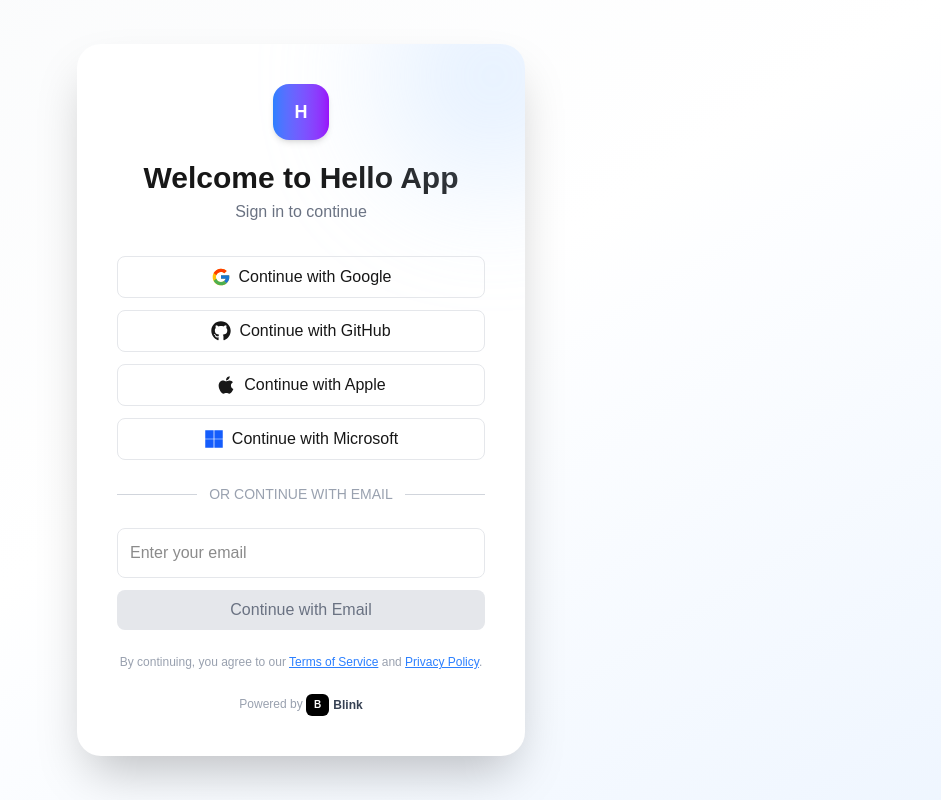
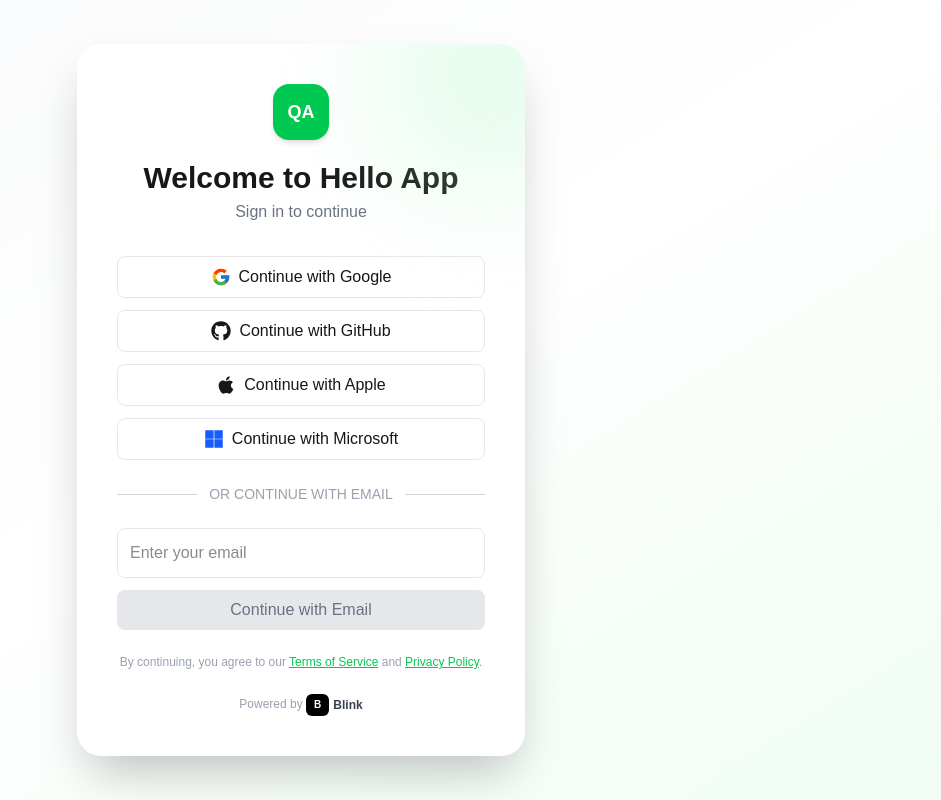
Before and after one commit to HudsonWayne/SignLanguageConvetor, a Next.js app in the folder Desktop/FastApplyAi/fastapplyai/: page /signin in a window 1280 px wide. Shown: the whole page, without its empty margins (339-1280 px from the left). Built offline with nearby package versions, Linux system fonts and the light colour scheme.

Commit message:
initial commit

```diff
--- a/Desktop/FastApplyAi/fastapplyai/package.json
+++ b/Desktop/FastApplyAi/fastapplyai/package.json
@@ -10,6 +10,7 @@
   },
   "dependencies": {
     "bcryptjs": "^3.0.3",
+    "framer-motion": "^12.23.24",
     "mongoose": "^8.19.3",
     "next": "16.0.1",
     "react": "19.2.0",
--- a/Desktop/FastApplyAi/fastapplyai/src/app/signin/page.tsx
+++ b/Desktop/FastApplyAi/fastapplyai/src/app/signin/page.tsx
@@ -22,7 +22,7 @@ export default function SignInPage() {
   };
 
   return (
-    <div className="min-h-screen flex items-center justify-center bg-gradient-to-br from-gray-50 via-white to-blue-50 px-4">
+    <div className="min-h-screen flex items-center justify-center bg-gradient-to-br from-gray-50 via-white to-green-50 px-4">
       <motion.div
         initial={{ opacity: 0, y: 40 }}
         animate={{ opacity: 1, y: 0 }}
@@ -34,7 +34,7 @@ export default function SignInPage() {
           initial={{ scale: 0 }}
           animate={{ scale: 1 }}
           transition={{ duration: 1, delay: 0.2 }}
-          className="absolute -top-20 -right-20 h-56 w-56 bg-blue-200 opacity-40 rounded-full blur-3xl"
+          className="absolute -top-20 -right-20 h-56 w-56 bg-green-200 opacity-40 rounded-full blur-3xl"
         ></motion.div>
 
         {/* Logo */}
@@ -44,8 +44,8 @@ export default function SignInPage() {
           transition={{ duration: 0.5, delay: 0.3 }}
           className="flex justify-center mb-5 relative z-10"
         >
-          <div className="h-14 w-14 bg-gradient-to-r from-blue-500 to-purple-600 text-white flex items-center justify-center rounded-2xl font-bold text-lg shadow-md">
-            H
+          <div className="h-14 w-14 bg-green-500 text-white flex items-center justify-center rounded-2xl font-bold text-lg shadow-md">
+            QA
           </div>
         </motion.div>
 
@@ -106,7 +106,7 @@ export default function SignInPage() {
           <input
             type="email"
             placeholder="Enter your email"
-            className="w-full p-3 border border-gray-200 rounded-lg focus:outline-none focus:ring-2 focus:ring-blue-400 transition-all"
+            className="w-full p-3 border border-gray-200 rounded-lg focus:outline-none focus:ring-2 focus:ring-green-400 transition-all"
             onChange={(e) => setForm({ ...form, email: e.target.value })}
           />
 
@@ -127,11 +127,11 @@ export default function SignInPage() {
           className="text-xs text-gray-400 mt-6"
         >
           By continuing, you agree to our{" "}
-          <a href="#" className="text-blue-500 underline">
+          <a href="#" className="text-green-500 underline">
             Terms of Service
           </a>{" "}
           and{" "}
-          <a href="#" className="text-blue-500 underline">
+          <a href="#" className="text-green-500 underline">
             Privacy Policy
           </a>
           .
```
Also changed, not shown: 1 other file (tests, documents, lock files or other folders).
